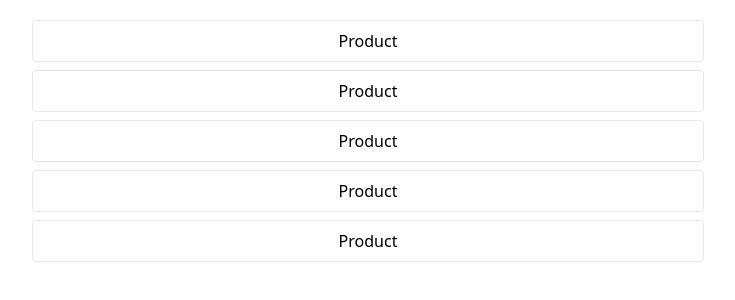
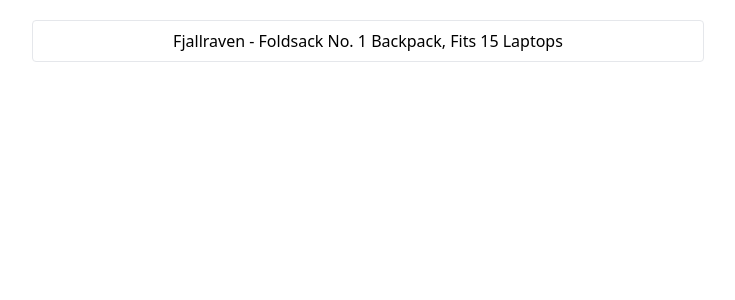
Before and after one commit to alekseyklimenko/js-ex-react-typescript, a React (Create React App) app: page / in a window 1280 px wide. Shown: the top 300 px of the page, without its empty margins (272-1007 px from the left). Built offline with nearby package versions, Linux system fonts and the light colour scheme.

Commit message:
add IProduct interface and fakestoreapi.com data stub

```diff
--- a/src/App.tsx
+++ b/src/App.tsx
@@ -1,14 +1,11 @@
 import React from 'react';
 import {Product} from "./components/Product";
+import {products} from "./data/products";
 
 function App() {
     return (
         <div className="container mx-auto max-w-2xl pt-5">
-            <Product/>
-            <Product/>
-            <Product/>
-            <Product/>
-            <Product/>
+            <Product product={products[0]}/>
 
         </div>
     )
--- a/src/components/Product.tsx
+++ b/src/components/Product.tsx
@@ -1,5 +1,12 @@
-export function Product() {
+import React from "react";
+import {IProduct} from "../models";
+
+interface ProductProps {
+    product: IProduct
+}
+
+export function Product(props: ProductProps) {
     return (
-        <div className="border py-2 px-4 rounded flex flex-col items-center mb-2">Product</div>
+        <div className="border py-2 px-4 rounded flex flex-col items-center mb-2">{props.product.title}</div>
     )
 }
--- /dev/null
+++ b/src/data/products.ts
@@ -0,0 +1,13 @@
+import {IProduct} from "../models";
+
+export const products: IProduct[] = [
+    {
+        "id": 1,
+        "title": "Fjallraven - Foldsack No. 1 Backpack, Fits 15 Laptops",
+        "price": 109.95,
+        "description": "Your perfect pack for everyday use and walks in the forest. Stash your laptop (up to 15 inches) in the padded sleeve, your everyday",
+        "category": "men's clothing",
+        "image": "https://fakestoreapi.com/img/81fPKd-2AYL._AC_SL1500_.jpg",
+        "rating": {"rate": 3.9, "count": 120}
+    }
+]
--- /dev/null
+++ b/src/models.ts
@@ -0,0 +1,12 @@
+export interface IProduct {
+    id: number,
+    title: string,
+    price: number,
+    description: string,
+    category:string,
+    image: string,
+    rating: {
+        rate: number,
+        count: number
+    }
+}
```
